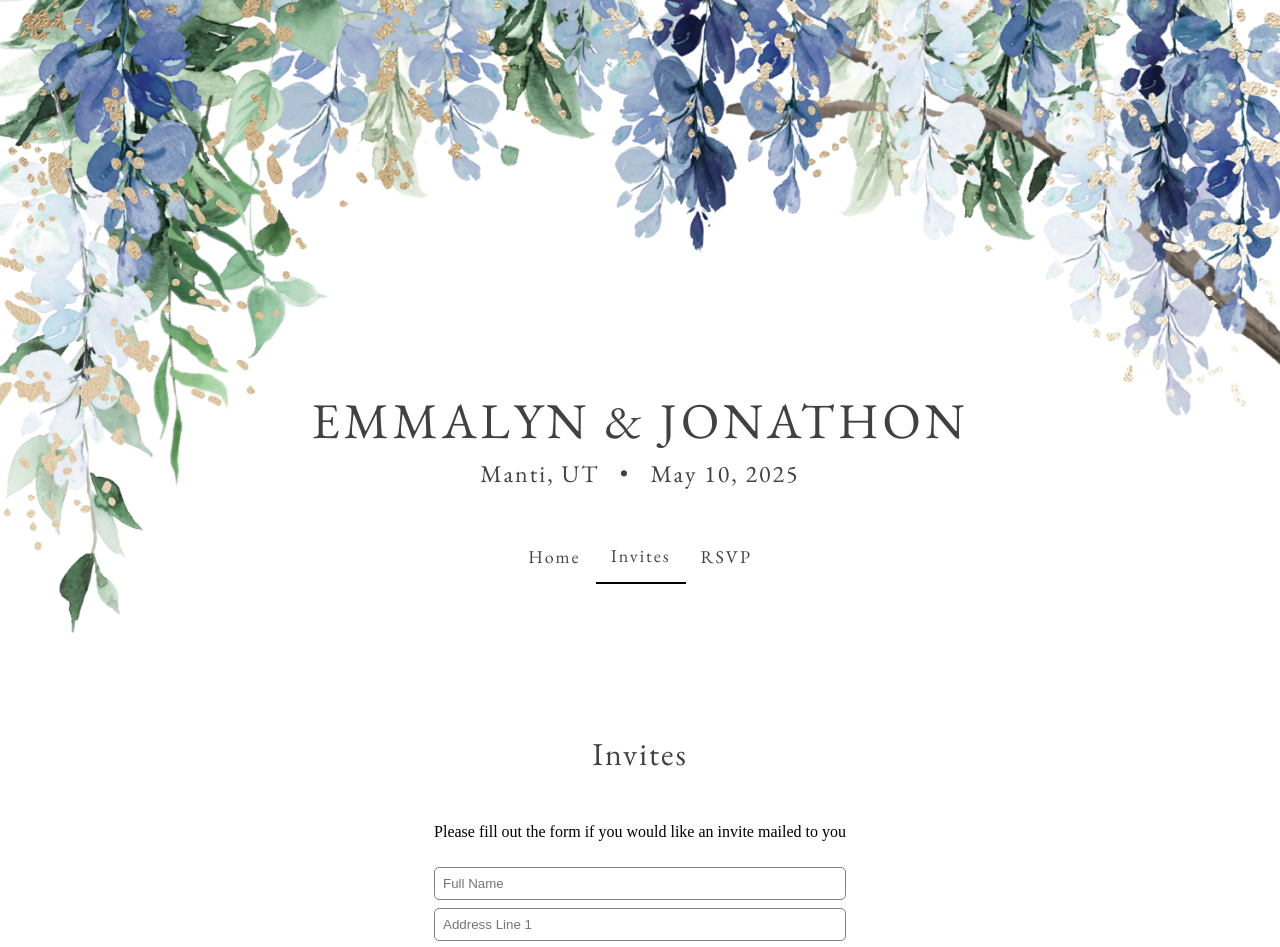
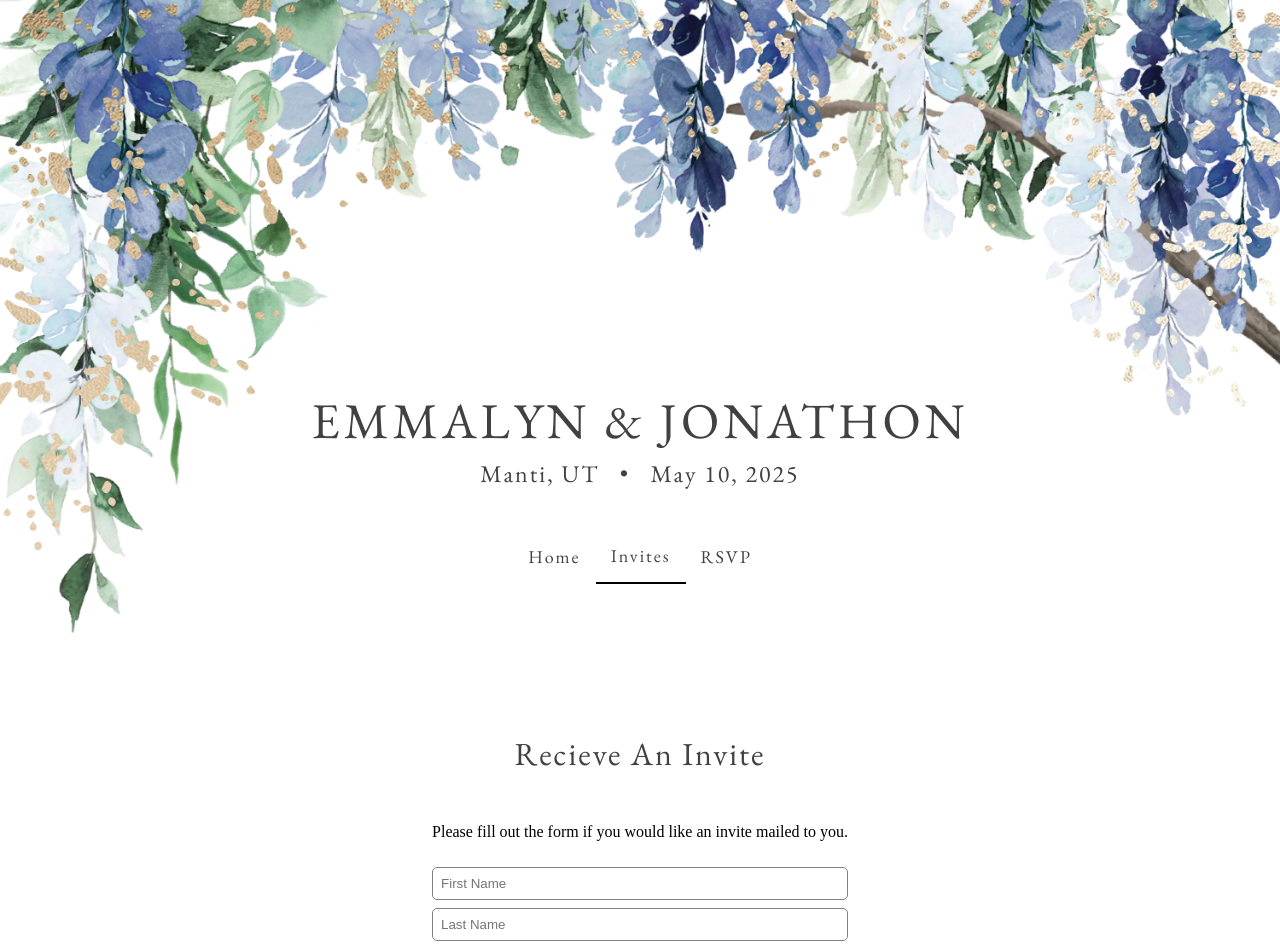
Before and after one commit to jonathonbuhler/Wedding-Website, a React (Vite) app in the folder frontend/: page /invites in a window 1280 px wide. Shown: the top 947 px of the page. Built offline with nearby package versions, Linux system fonts and the light colour scheme.

Commit message:
added invites functionality to backend

```diff
--- a/frontend/src/components/Invites/Invites.tsx
+++ b/frontend/src/components/Invites/Invites.tsx
@@ -13,13 +13,14 @@ function Invites() {
   });
 
   const inputFields = [
-    { name: "fullName", placeholder: "Full Name" },
-    { name: "streetAddress1", placeholder: "Address Line 1" },
-    { name: "streetAddress2", placeholder: "Address Line 2" },
-    { name: "city", placeholder: "City" },
-    { name: "state", placeholder: "State" },
-    { name: "postalCode", placeholder: "Postal / Zip Code" },
-    { name: "countryName", placeholder: "Country" },
+    { name: "firstName", placeholder: "First Name", required: true },
+    { name: "lastName", placeholder: "Last Name", required: true },
+    { name: "streetAddress1", placeholder: "Address Line 1", required: true },
+    { name: "streetAddress2", placeholder: "Address Line 2", required: false },
+    { name: "city", placeholder: "City", required: true },
+    { name: "state", placeholder: "State", required: true },
+    { name: "postalCode", placeholder: "Postal / Zip Code", required: true },
+    { name: "countryName", placeholder: "Country", required: true },
   ];
 
   const handleChange = (e: React.ChangeEvent<HTMLInputElement>) => {
@@ -31,8 +32,8 @@ function Invites() {
 
   return (
     <div className={`grid ${styles["invites-container"]}`}>
-      <h1>Invites</h1>
-      <p>Please fill out the form if you would like an invite mailed to you</p>
+      <h1>Recieve An Invite</h1>
+      <p>Please fill out the form if you would like an invite mailed to you.</p>
       <form action="">
         {inputFields.map((item, index) => (
           <input
@@ -42,6 +43,7 @@ function Invites() {
             id={item.name}
             placeholder={item.placeholder}
             onChange={handleChange}
+            required={item.required}
           />
         ))}
         <input type="submit" />
```
Also changed, not shown: 1 other file (tests, documents, lock files or other folders).
